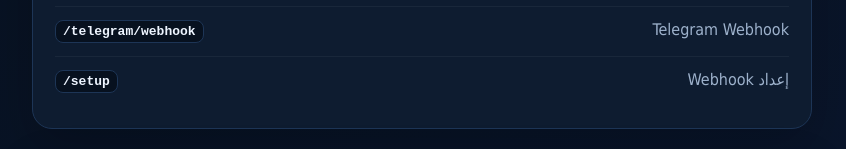
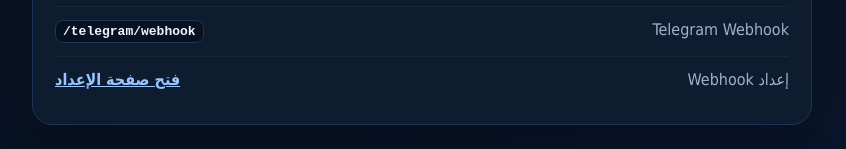
Before and after one commit to haderyemen-ux/mycode_ai_bot, a website: page public/index.html in a window 1280 px wide. Shown: the part 242-391 px from the top of the page, without its empty margins (218-1064 px from the left). Drawn offline with Linux system fonts and the light colour scheme.

Commit message:
Link status page to secure Netlify setup page

```diff
--- a/public/index.html
+++ b/public/index.html
@@ -24,7 +24,7 @@
     <div class="row"><span class="label">الخدمة</span><span class="value ok">جاهزة للتشغيل</span></div>
     <div class="row"><span class="label">Health</span><span class="value"><a href="/health">/health</a></span></div>
     <div class="row"><span class="label">Telegram Webhook</span><span class="value"><code>/telegram/webhook</code></span></div>
-    <div class="row"><span class="label">إعداد Webhook</span><span class="value"><code>/setup</code></span></div>
+    <div class="row"><span class="label">إعداد Webhook</span><span class="value"><a href="/setup.html">فتح صفحة الإعداد</a></span></div>
   </section>
   <section class="card">
     <p class="note">هذه الصفحة لا تعرض مفاتيح API. ضع القيم السرية في Netlify Environment Variables مع تفعيل نطاق Functions.</p>
```
